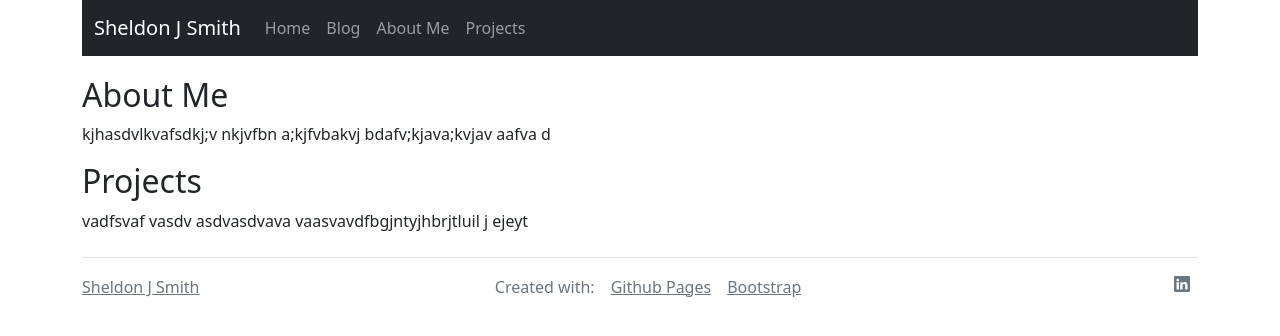
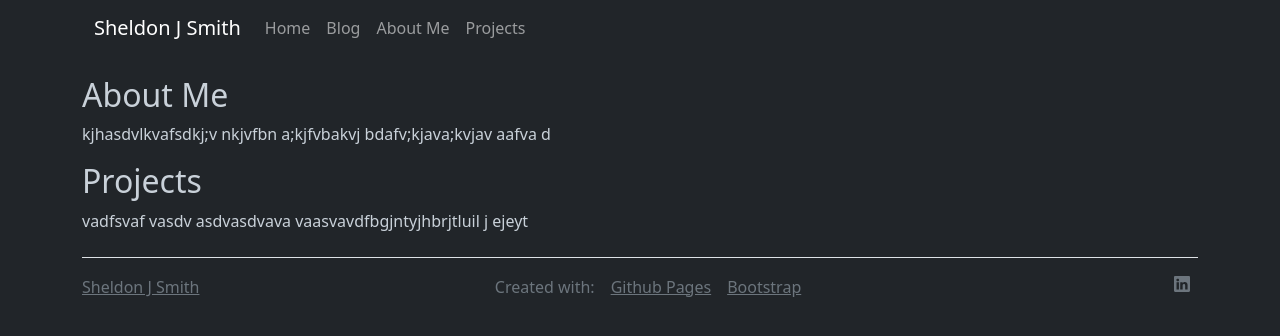
Before and after one commit to Screemm/screemm.github.io, a Jekyll site: the page built from index.md, in a window 1280 px wide. Shown: the top 336 px of the page. Built offline with Jekyll 4.4.1, drawn with Linux system fonts in a browser that asks for light colours; nearby versions of some CDN libraries.

Commit message:
Update index-style.html

```diff
--- a/_includes/index-style.html
+++ b/_includes/index-style.html
@@ -1,3 +1,16 @@
 <style>
+    * {
+    list-style: none;
+    font-decoration: none;
+  }
+
+  body {
+    background-color: #212529 !important;
+    color: #c9d1d9 !important;
+  }
+
+  .card {
+    color: initial;
+ }
 </style>
 </head>
```
